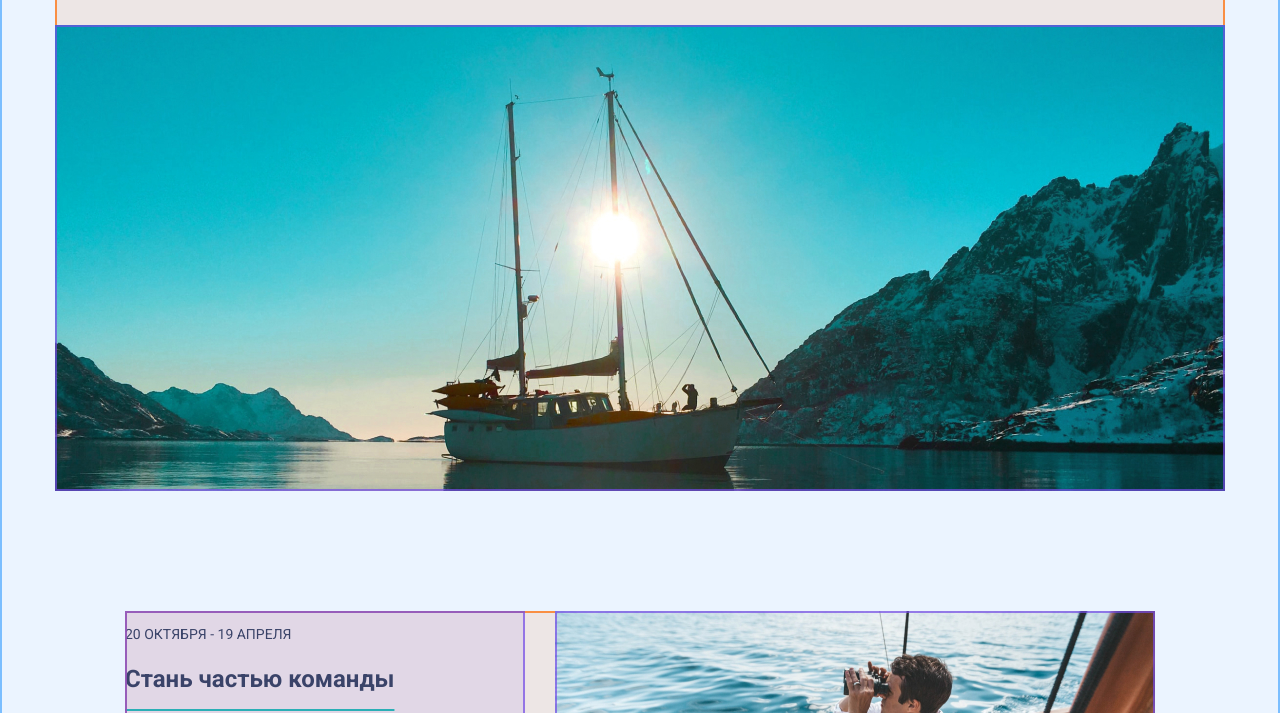
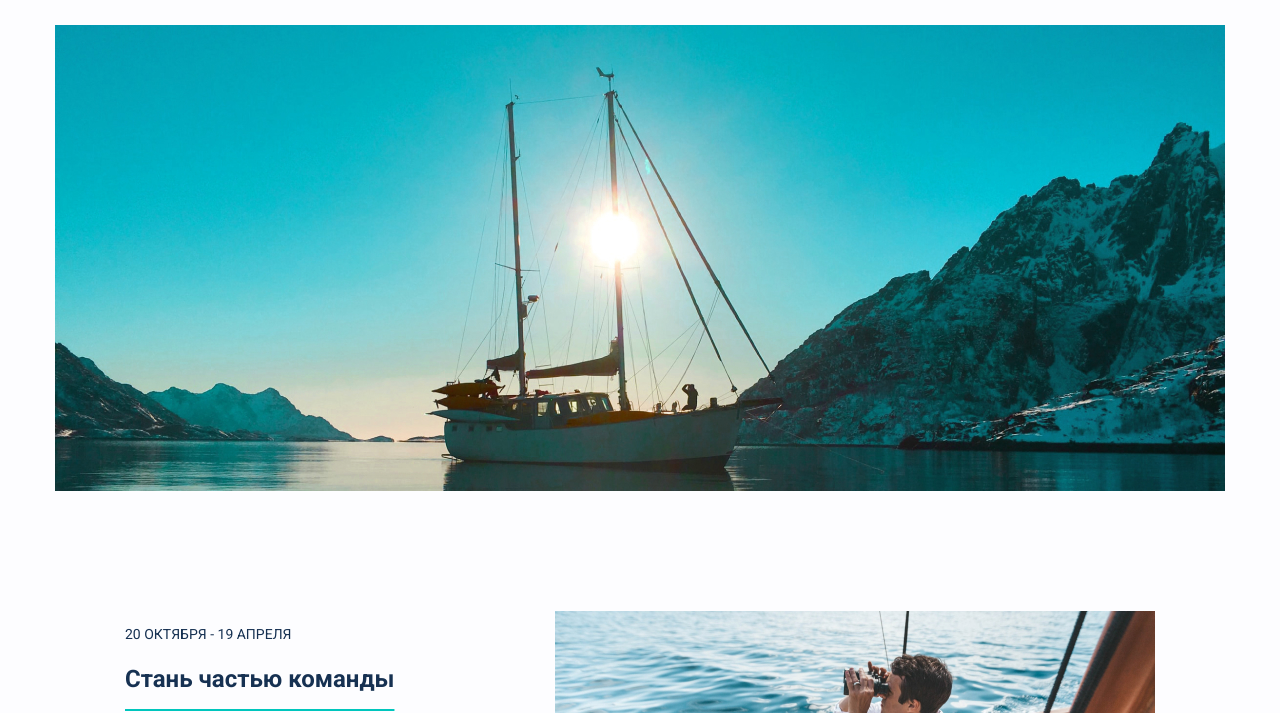
Before and after one commit to Aleks2099/First-WebPage, a plain HTML site: page index.html in a window 1280 px wide. Shown: the part 227-940 px from the top of the page. Drawn offline with Linux system fonts and the light colour scheme.

Commit message:
Outlines deleted

```diff
--- a/index.html
+++ b/index.html
@@ -6,8 +6,6 @@
     <link rel="preconnect" href="https://fonts.gstatic.com" crossorigin>
     <link href="https://fonts.googleapis.com/css2?family=Roboto:ital,wght@0,400;0,700;1,400&display=swap" rel="stylesheet">
     <link href="css/style.css" rel="stylesheet">
-    <link href="css/outline.css" rel="stylesheet">
-    <link href="css/outline-settings.css" rel="stylesheet">
     <title>Яхт клуб</title>
   </head>
   <body class="page">
```
